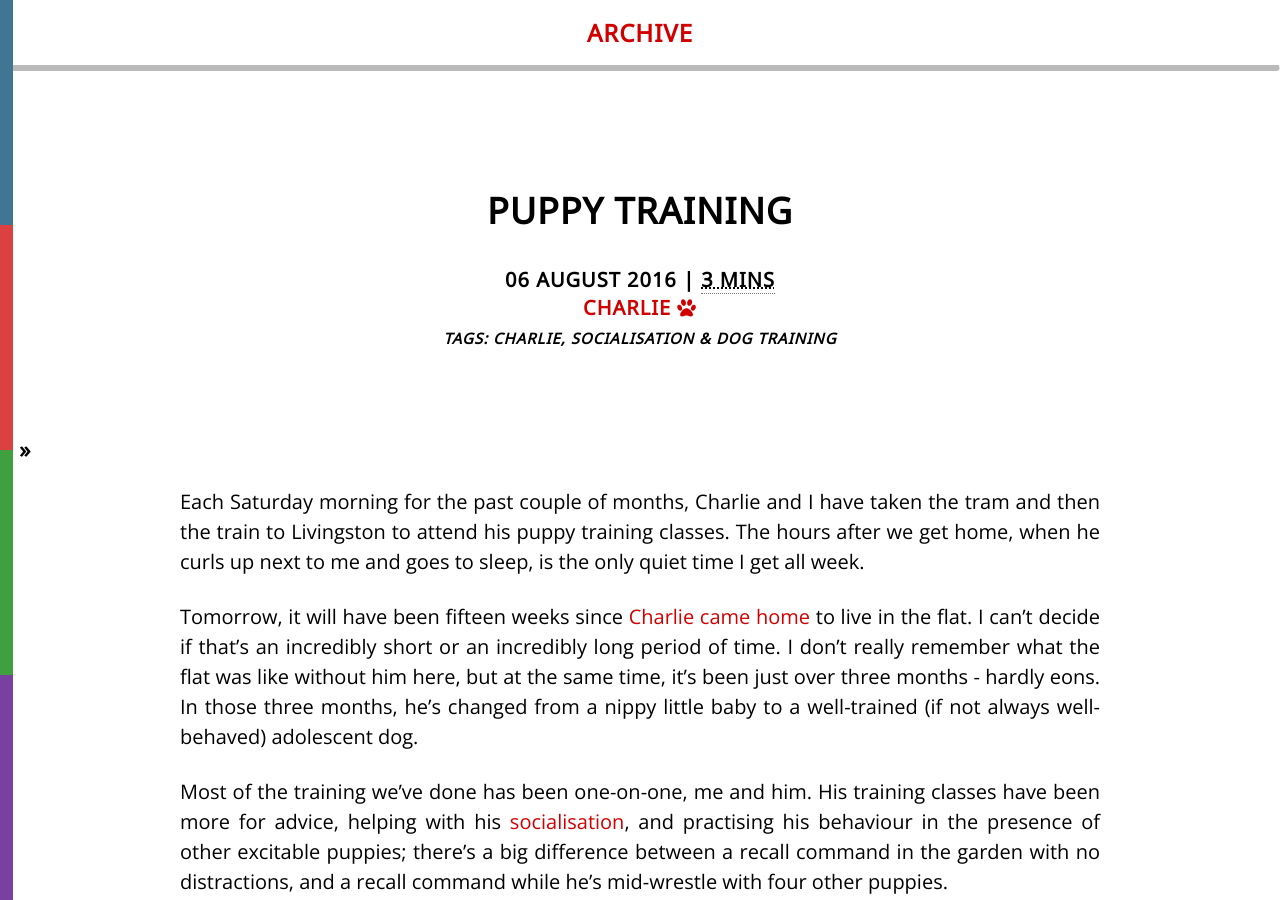
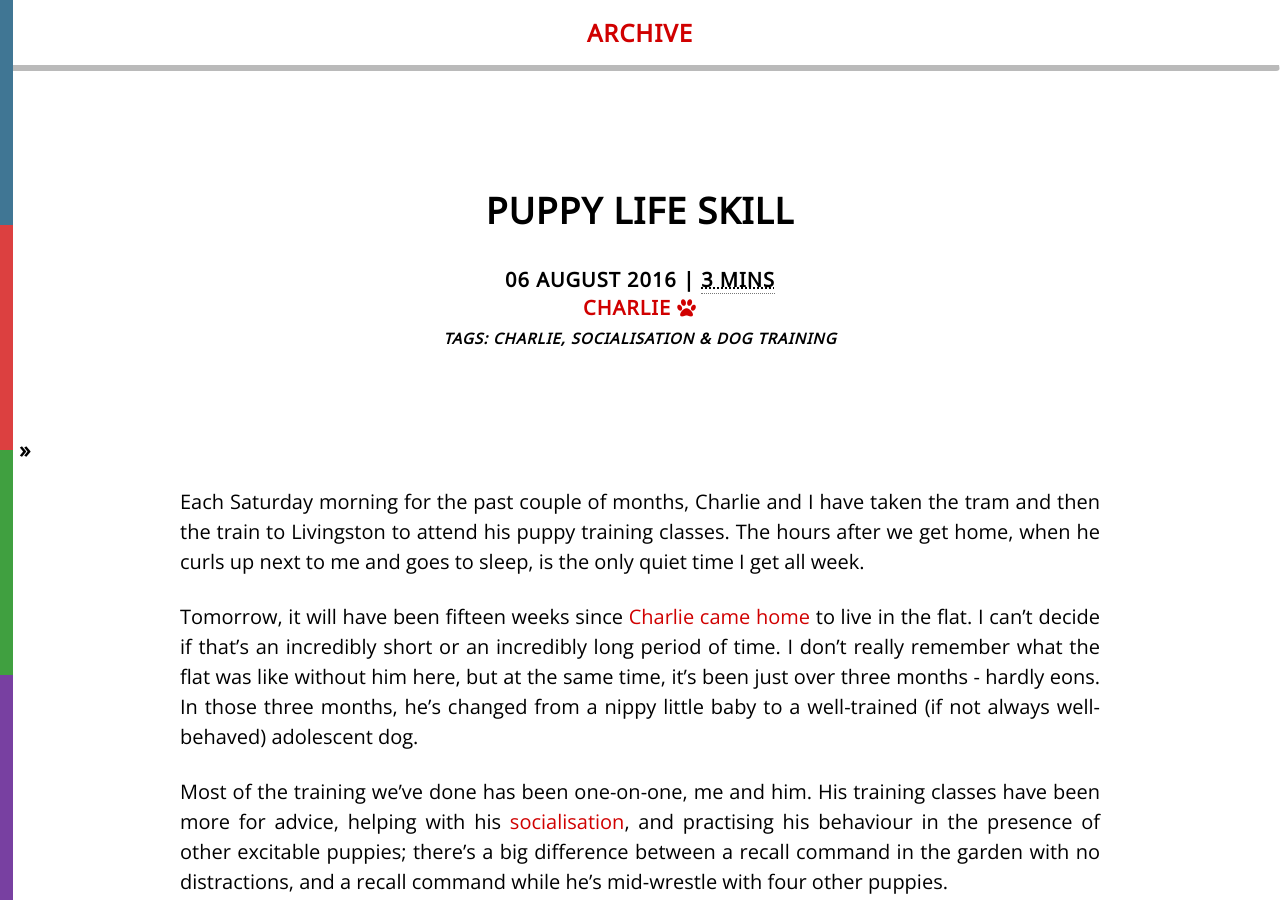
Before and after one commit to CameronD17/blog, a Jekyll site: the page built from _posts/2016-08-06-puppy-life-skill.markdown, in a window 1280 px wide and 900 px high. Built offline with Jekyll 4.4.1, drawn with Linux system fonts in a browser that asks for light colours; nearby versions of some CDN libraries; some of the changed text lies outside the part shown.

Commit message:
Renamed training posts

```diff
--- a/_posts/2016-08-06-puppy-training.markdown
+++ b/_posts/2016-08-06-puppy-life-skill.markdown
@@ -1,6 +1,6 @@
 ---
 layout:         post
-title:          "Puppy Training"
+title:          "Puppy Life Skill"
 date:           2016-08-06 15:30:00 +0000
 tags:           charlie socialisation dog-training
 categories:     charlie
@@ -24,7 +24,7 @@
 
 More importantly, Charlie also learned to walk on a loose leash (i.e. not pulling), and also how to calmly interact with other dogs whilst out exploring. He's also learning to walk away from dogs when called, even if he is in the middle of a play session or a chase; we're not 100% there with this yet, but the majority of the time he will come when called. We also covered handling and grooming techniques, but as he's a confident and outgoing dog already, these didn't prove to be any real challenge for us to master.
 
-Charlie has learned a lot at his classes, but more importantly seems to enjoy them immensely, so I've already signed him up to do some [advanced training]({% post_url 2016-10-12-progress-training %}) starting in September.
+Charlie has learned a lot at his classes, but more importantly seems to enjoy them immensely, so I've already signed him up to do some [advanced training]({% post_url 2016-10-12-progress-life-skill %}) starting in September.
 
 ![Charlie with his graduation rosette]({{site.baseurl}}/assets/img/puppy-training-charlie-graduation.jpg)
 *Charlie with his graduation rosette*
--- a/_posts/2016-09-26-growing.markdown
+++ b/_posts/2016-09-26-growing.markdown
@@ -23,7 +23,7 @@
 
 As he's grown older and bigger, we've been able to take him further afield in Edinburgh, such as up Corstorphine Hill to Rest-and-Be-Thankful (my favourite vantage point of the city), into the city centre, along the Water of Leith and along Union Canal (he's slowly getting used to swimming, but he's still not confident enough to go too far out). His recall is at a good standard, so we tend to let him off-leash wherever possible, although not yet along main roads.
 
-We've also taken him exploring in other areas like Livingston for his [training classes]({% post_url 2016-08-06-puppy-training %}) and [back home]({% post_url 2016-03-09-home %}) in Blyth. In August when Sasha and I went to [Paris]({% post_url 2016-08-20-paris %}), Charlie spent the week in Blyth with my family's puppy Penny; playfighting with her is, I think, his favourite pastime.
+We've also taken him exploring in other areas like Livingston for his [training classes]({% post_url 2016-08-06-puppy-life-skill %}) and [back home]({% post_url 2016-03-09-home %}) in Blyth. In August when Sasha and I went to [Paris]({% post_url 2016-08-20-paris %}), Charlie spent the week in Blyth with my family's puppy Penny; playfighting with her is, I think, his favourite pastime.
 
 <div class="instagram-container">
     <blockquote class="instagram-media" data-instgrm-captioned data-instgrm-version="6">
--- a/_posts/2016-10-12-progress-training.markdown
+++ b/_posts/2016-10-12-progress-life-skill.markdown
@@ -1,6 +1,6 @@
 ---
 layout:         post
-title:          "Progress Training"
+title:          "Progress Life Skill"
 date:           2016-10-12 20:00:00 +0000
 tags:           charlie dog-training socialisation
 categories:     charlie
@@ -10,7 +10,7 @@
 
 <!-- Read More -->
 
-As with his [puppy training]({% post_url 2016-08-06-puppy-training %}), Charlie had little trouble picking up most of the skills and tricks we learned at his class (with the notable exception of the emergency stop, but he is getting there slowly). It helped that a lot of his new skills are fun for him too, and help stimulate his mind; something that can be a struggle for non-working Border Collies.
+As with his [puppy training]({% post_url 2016-08-06-puppy-life-skill %}), Charlie had little trouble picking up most of the skills and tricks we learned at his class (with the notable exception of the emergency stop, but he is getting there slowly). It helped that a lot of his new skills are fun for him too, and help stimulate his mind; something that can be a struggle for non-working Border Collies.
 
 His training classes were again at [Karen's DOGS][karens-dogs-link], although this time he was joined by only two other dogs; a calm and gentle whippet called Saffy (who he absolutely adored), and an energetic golden Labrador named Millie (who he could not stand). It was unfortunate that he didn't get on with her, as it curtailed the socialisation aspect of his training classes, but I couldn't really fault him; Millie was incredibly full-on and, as she was twice the size of him, I don't blame him for being wary.
 
```
